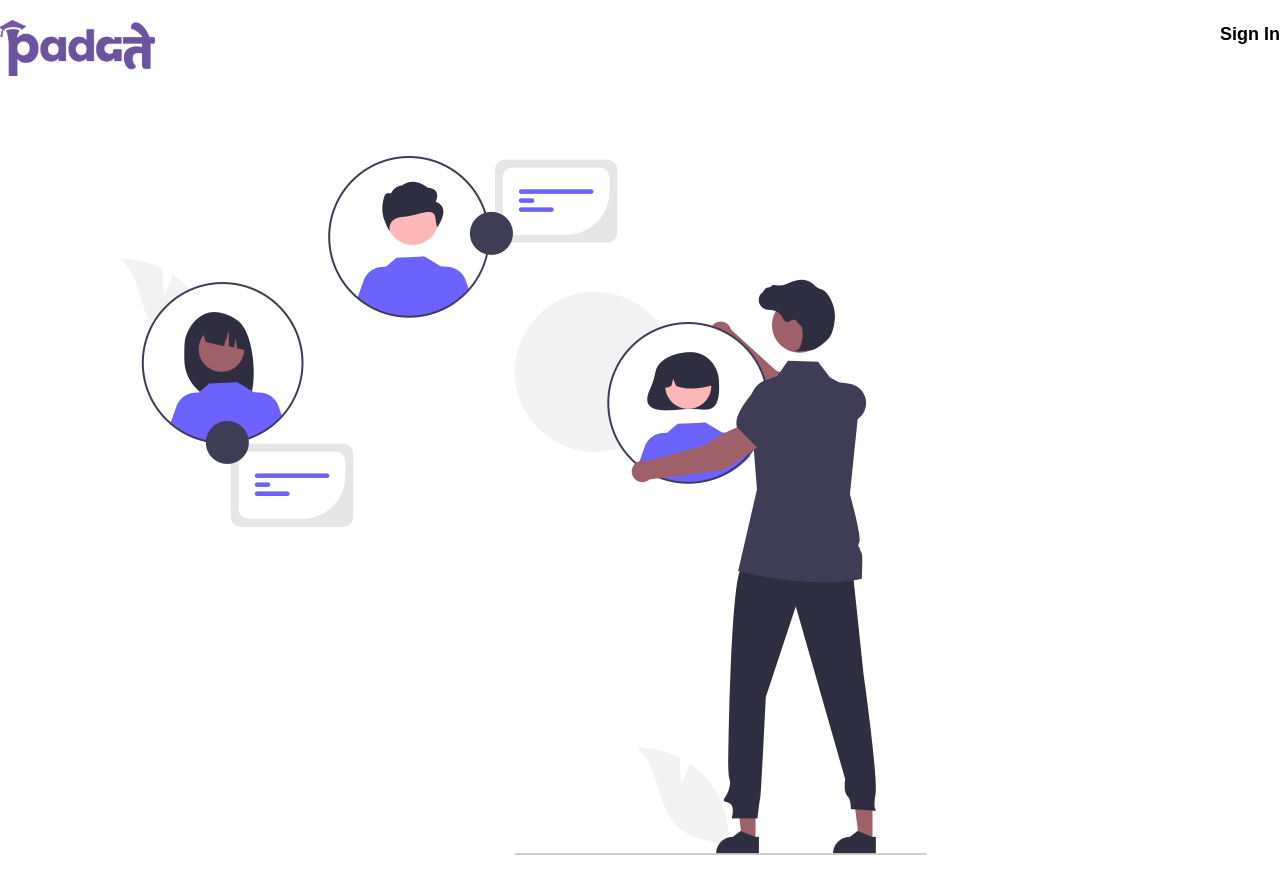
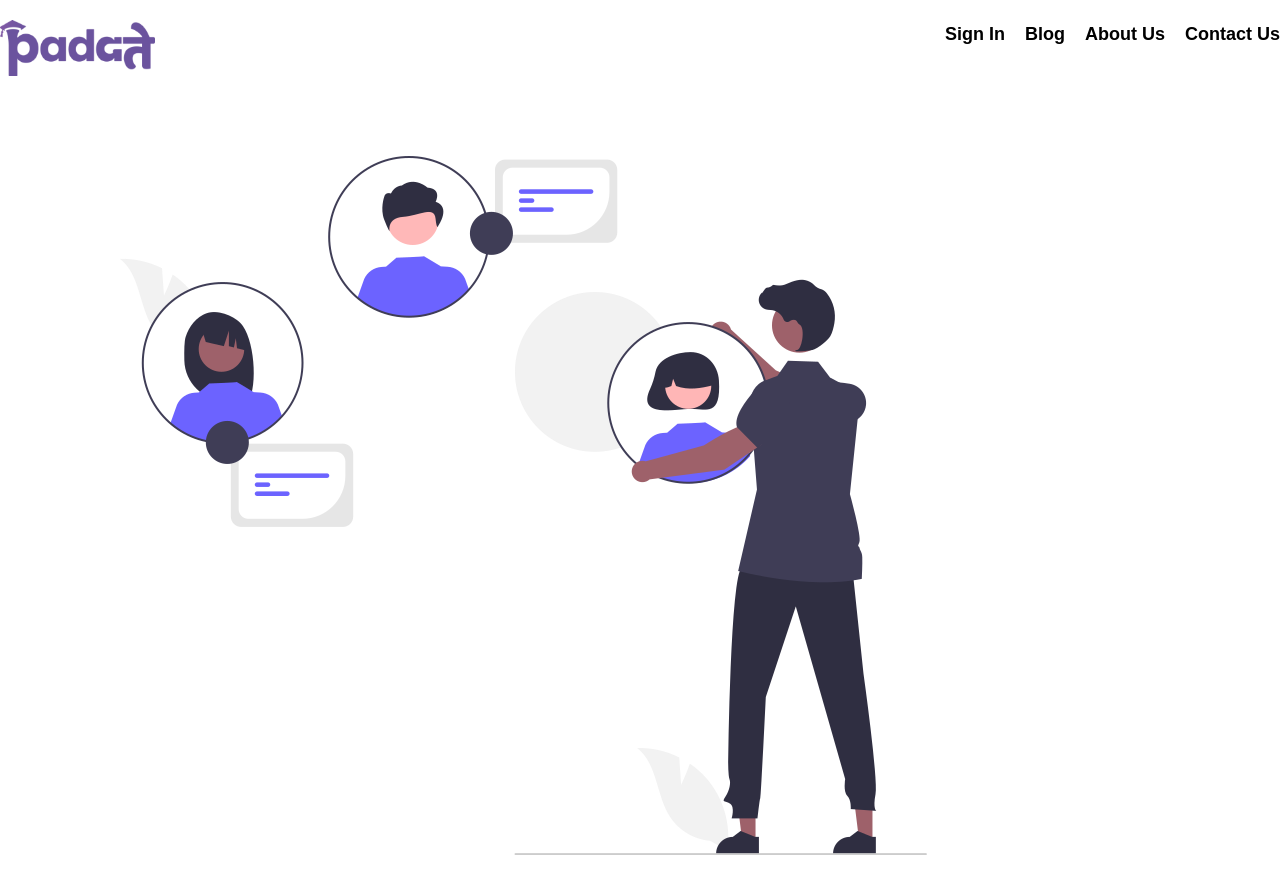
Before and after one commit to lokey5746/Bits-Desk, a React (Vite) app in the folder frontend/: page / in a window 1280 px wide. Shown: the top 894 px of the page. Built offline with nearby package versions, Linux system fonts and the light colour scheme; a web font is replaced by a local one.

Commit message:
small fix

```diff
--- a/frontend/src/screen/landing/Landing.jsx
+++ b/frontend/src/screen/landing/Landing.jsx
@@ -8,10 +8,19 @@ const Landing = () => {
     <section className="w-full mx-auto md:max-w-7xl py-5">
       <div className="flex justify-between">
         <img src={logo} alt="" className=" h-14" />
-        <div>
-          <ul className="text-lg font-bold">
+        <div className="">
+          <ul className="text-lg font-bold flex space-x-5">
             <li>
               <Link to="/signin">Sign In</Link>
+            </li>
+            <li>
+              <Link to="/signin">Blog</Link>
+            </li>
+            <li>
+              <Link to="/signin">About Us</Link>
+            </li>
+            <li>
+              <Link to="/signin">Contact Us</Link>
             </li>
           </ul>
         </div>
```
